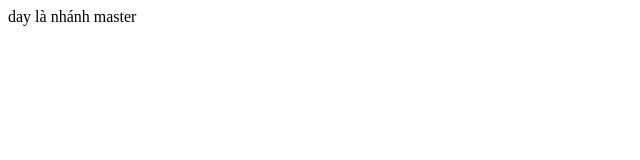
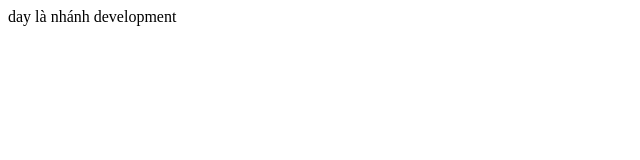
Before and after one commit to ducdat147/lutter-motelapp, a plain HTML site: page teo.html in a window 1280 px wide. Shown: the full height of the page, 0-640 px from the left. Drawn offline with Linux system fonts and the light colour scheme.

Commit message:
thay doi nhanh dev

```diff
--- a/teo.html
+++ b/teo.html
@@ -1,8 +1,4 @@
 <!DOCTYPE html>
-<!--[if lt IE 7]>      <html class="no-js lt-ie9 lt-ie8 lt-ie7"> <![endif]-->
-<!--[if IE 7]>         <html class="no-js lt-ie9 lt-ie8"> <![endif]-->
-<!--[if IE 8]>         <html class="no-js lt-ie9"> <![endif]-->
-<!--[if gt IE 8]>      <html class="no-js"> <!--<![endif]-->
 <html>
     <head>
         <meta charset="utf-8">
@@ -15,7 +11,7 @@
     <body>
         <div>
 
-            day là nhánh master
+            day là nhánh development
 
         </div>
 
```
